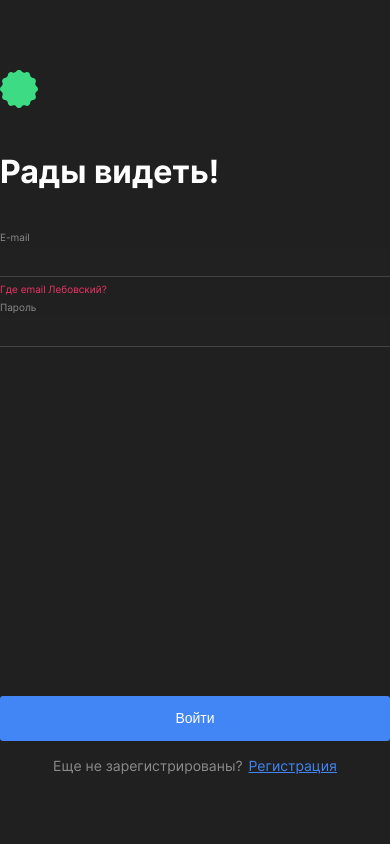
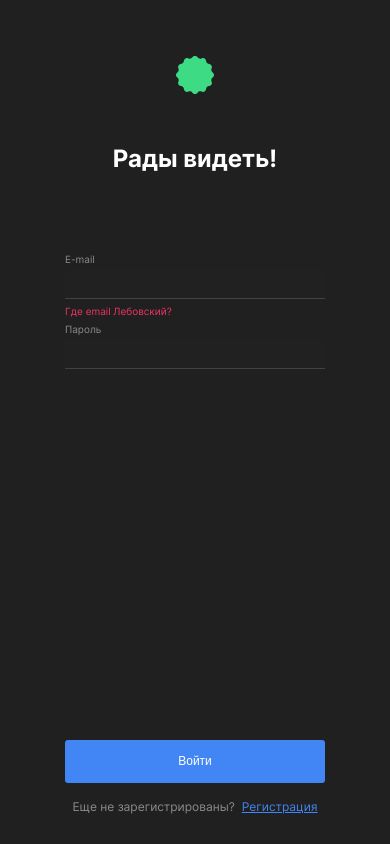
Before and after one commit to Z1zan/movies-explorer-frontend, a React (Create React App) app: page /signin in a window 390 px wide. Built offline with nearby package versions, Linux system fonts and the light colour scheme.

Commit message:
add: адаптив для signin & signup pages

```diff
--- a/src/components/App/App.css
+++ b/src/components/App/App.css
@@ -152,3 +152,51 @@ form__label_password {
   color: #fff;
   transition: color .3s ease;
 }
+
+@media screen and (max-width: 768px) {
+  /* На макете есть данный отступ, но выглядит данный ход - так себе */
+  /*._form {*/
+  /*  padding: 232px 0;*/
+  /*  height: calc(100vh - 464px);*/
+  /*}*/
+
+  ._form-title {
+    font-size: 24px;
+    line-height: 29px;
+  }
+}
+
+@media screen and (max-width: 641px) {
+  ._form {
+    padding: 56px 0 30px;
+    height: calc(100vh - 86px);
+    max-width: 260px;
+  }
+
+  ._form__header {
+    display: flex;
+    flex-direction: column;
+    align-items: center;
+  }
+
+  ._form-title {
+    margin: 50px 0 80px;
+    font-size: 24px;
+    line-height: 29px;
+  }
+
+  .form__submit-btn {
+    font-size: 12px;
+    line-height: 15px;
+  }
+
+  .form__description {
+    font-size: 12px;
+    line-height: 15px;
+  }
+
+  .form__link {
+    margin-left: 7px;
+  }
+
+}
--- a/src/components/Login/Login.jsx
+++ b/src/components/Login/Login.jsx
@@ -5,7 +5,7 @@ function Login() {
   return(
     <div className='login _form'>
       <div className='signup__container'>
-        <div className='login__header'>
+        <div className='login__header _form__header'>
           <a className='login__logo _logo' href='/'>
             <img src={logo} alt='Диплом лого' />
           </a>
--- a/src/components/Register/Register.jsx
+++ b/src/components/Register/Register.jsx
@@ -5,7 +5,7 @@ function Register() {
   return(
     <div className='signup _form'>
       <div className='signup__container'>
-        <div className='signup__header'>
+        <div className='signup__header _form__header'>
           <a className='signup__logo _logo' href='/'>
             <img src={logo} alt='Диплом лого' />
           </a>
```
